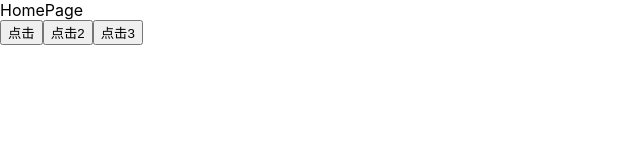
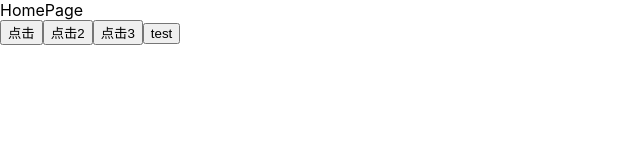
Before and after one commit to jamesddd3333333/react-app, a React (Create React App) app: page / in a window 1280 px wide. Shown: the top 160 px of the page, without its empty margins (0-640 px from the left). Built offline with nearby package versions, Linux system fonts and the light colour scheme.

Commit message:
map file

```diff
--- a/package.json
+++ b/package.json
@@ -2,7 +2,7 @@
   "name": "my-app-ts",
   "version": "0.1.0",
   "private": true,
-  "homepage": "/app",
+  "homepage": "./",
   "dependencies": {
     "@testing-library/jest-dom": "^5.17.0",
     "@testing-library/react": "^13.4.0",
--- a/src/App.tsx
+++ b/src/App.tsx
@@ -1,5 +1,5 @@
 import React from 'react';
-import { BrowserRouter as Router, Routes, Route } from 'react-router-dom';
+import { HashRouter as Router, Routes, Route } from 'react-router-dom';
 import HomePage from './HomePage';
 import AboutPage from './about/AboutPage';
 import LeadershipPage from './about/LeadershipPage';
--- a/src/HomePage.tsx
+++ b/src/HomePage.tsx
@@ -1,3 +1,4 @@
+import { useEffect, useState } from "react"
 import { useNavigate } from "react-router-dom"
 
 function HomePage() {
@@ -22,12 +23,24 @@ function HomePage() {
             state: { a: 'a', }
         });
     }
+
+    const [num, setNum] = useState(1)
+
+    useEffect(() => {
+        // console.log(num.a)
+    }, [])
+    const obj = {}
+    const test = () => {
+        // @ts-ignore
+        console.log(obj.a.a)
+    }
     return <div>
         <div>HomePage</div>
         <div>
             <button onClick={() => jump(1)}>点击</button>
             <button onClick={() => jump2(1)}>点击2</button>
             <button onClick={() => jump3(1)}>点击3</button>
+            <button onClick={() => test()}>test</button>
         </div>
     </div>
 }
```
Also changed, not shown: 1 other file (tests, documents, lock files or other folders).
